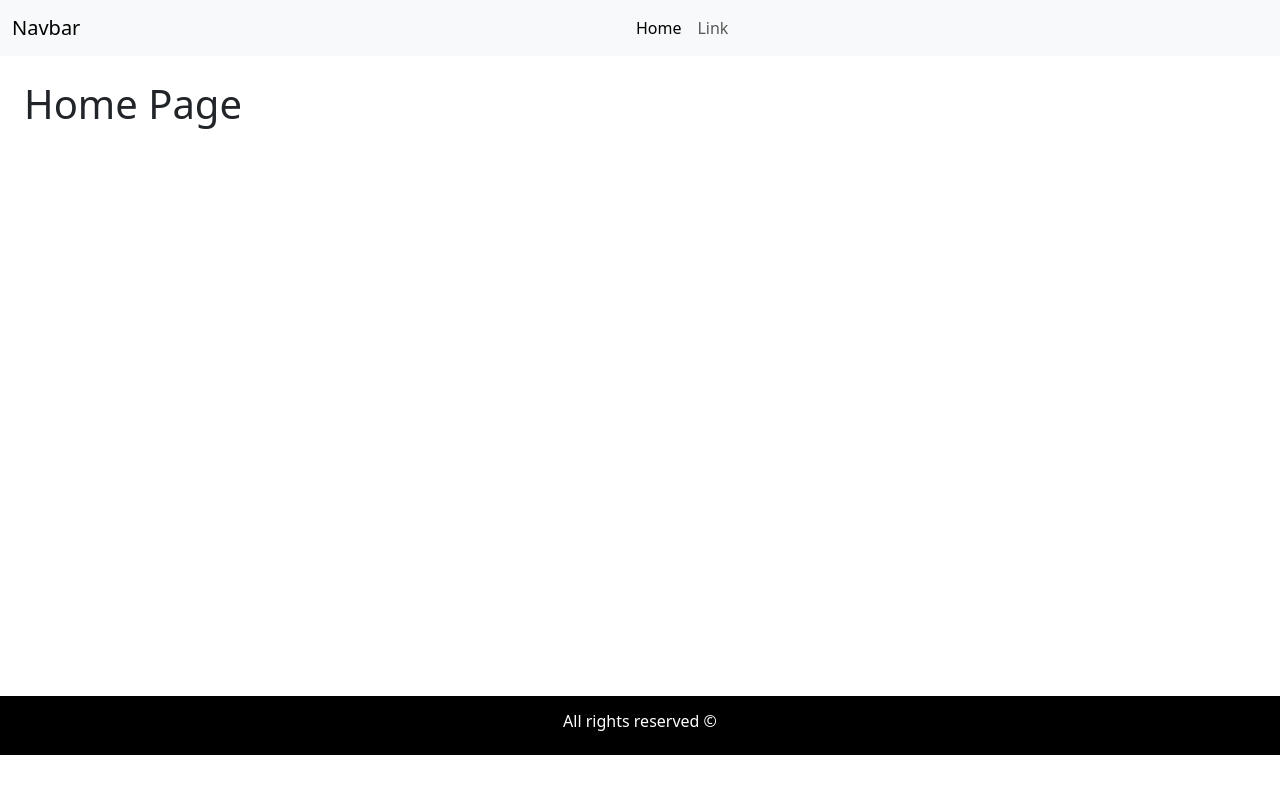
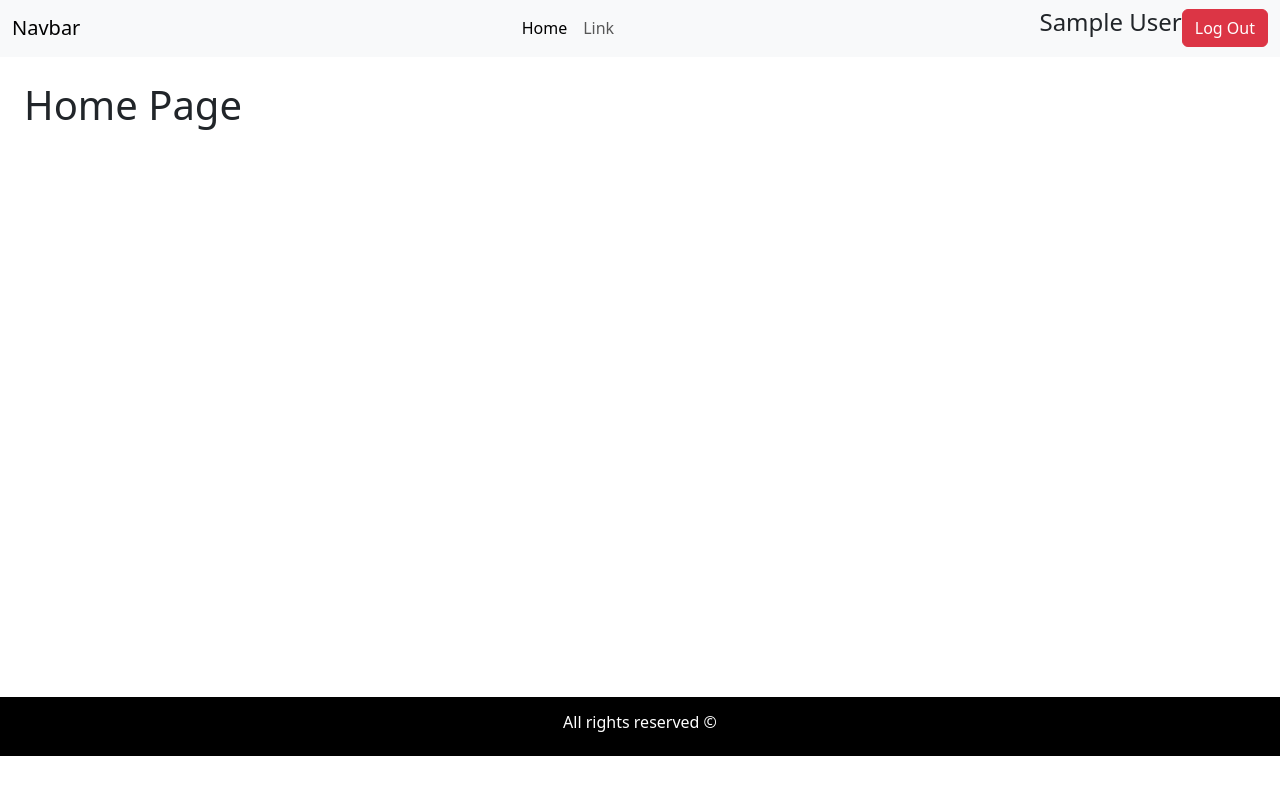
Before and after one commit to RushilReddy909/Expense-Tracker, a React (Create React App) app in the folder client/: page / in a window 1280 px wide. Shown: the top 794 px of the page. Built offline with nearby package versions, Linux system fonts and the light colour scheme; sample sign-in values are in the browser's storage.

Commit message:
Added secure redirection functionality

```diff
--- a/client/src/App.js
+++ b/client/src/App.js
@@ -1,4 +1,4 @@
-import {Routes, Route} from 'react-router-dom';
+import {Routes, Route, Navigate} from 'react-router-dom';
 import HomePage from './pages/HomePage';
 import Register from './pages/Register';
 import Login from './pages/Login'
@@ -7,7 +7,11 @@ function App() {
   return (
     <>
       <Routes>
-        <Route path='/' element={<HomePage/>} />
+        <Route path='/' element={
+          <ProtectedRoutes>
+            <HomePage/>
+          </ProtectedRoutes>
+        } />
         <Route path='/register' element={<Register/>} />
         <Route path='/login' element={<Login/>} />
       </Routes>
@@ -15,4 +19,13 @@ function App() {
   );
 }
 
-export default App;
+export function ProtectedRoutes(props){
+  if(localStorage.getItem('user')){
+    return props.children
+  }
+  else {
+    return <Navigate to='/login'/>
+  }
+};
+
+export default App
--- a/client/src/components/layouts/Header.js
+++ b/client/src/components/layouts/Header.js
@@ -1,7 +1,23 @@
-import React from "react";
-import { Link } from "react-router-dom";
+import React, {useState, useEffect} from "react";
+import { Link, useNavigate } from "react-router-dom";
+import { message } from "antd";
 
 const Header = () => {
+    const [loginUser, setLoginUser] = useState('')
+    useEffect(() => {
+        const userData = JSON.parse(localStorage.getItem('user'))
+        if(userData) {
+            setLoginUser(userData)
+        }
+    }, [])
+
+    const navigate = useNavigate()
+    const logOutHandler = () => {
+        localStorage.removeItem('user');
+        message.success('Logout Successful')
+        navigate('/login')
+    }
+
     return (
         <nav className="navbar navbar-expand-lg bg-body-tertiary">
         <div className="container-fluid">
@@ -10,13 +26,16 @@ const Header = () => {
             <span className="navbar-toggler-icon" />
             </button>
             <div className="collapse navbar-collapse" id="navbarSupportedContent">
-            <ul className="navbar-nav mx-auto mb-2 mb-lg-0">
+            <ul className="navbar-nav mb-2 mb-lg-0 d-flex flex-grow-1 justify-content-center">
                 <li className="nav-item">
                 <Link className="nav-link active" aria-current="page" to='/'>Home</Link>
                 </li>
                 <li className="nav-item">
                 <Link className="nav-link">Link</Link>
-                </li></ul>
+                </li>
+            </ul>
+            <h4>{loginUser && loginUser.name }</h4>
+            <button className="btn btn-danger" onClick={logOutHandler}>Log Out</button>
             </div>
         </div>
         </nav>
--- a/client/src/pages/Login.js
+++ b/client/src/pages/Login.js
@@ -1,4 +1,4 @@
-import React from 'react'
+import React, {useEffect} from 'react'
 import {Form, Input, Space, Typography, Button, Flex, message} from 'antd'
 import FormItem from 'antd/es/form/FormItem'
 import axios from 'axios'
@@ -13,21 +13,24 @@ const Login = () => {
     try {
       const {data} = await axios.post('/users/login', values);
       message.success('Login Successful');
-      localStorage.setItem('user', JSON.stringify({...data, password: ''}));
+      localStorage.setItem('user', JSON.stringify({...data.user, password: ''}));
       navigate('/');
     }
     catch(error) {
       message.error('Invalid Email or Password');
     }
   }
+
+  useEffect(() => {
+    if(localStorage.getItem('user')){
+      navigate('/')
+    }
+  }, [navigate]);
   return (
     <>
         <div className='login'>
           <Form layout='vertical' onFinish={submitHandler}>
             <h1>Login to Account</h1>
-            <Form.Item label="Name" name="name">
-              <Input/>
-            </Form.Item>
             <Form.Item label="Email" name="email">
               <Input type='email'/>
             </Form.Item>
@@ -36,7 +39,7 @@ const Login = () => {
             </Form.Item>
             <Form.Item>
                 <Flex justify='center'>
-                  <Text type='secondary'>First time user?<Link to='/register'> Click here to Sign up</Link></Text>
+                  <Text type='secondary'>First time user?<Link href='/register'> Click here to Sign up</Link></Text>
                 </Flex>
             </Form.Item>
             <FormItem className='mt-3'>
--- a/client/src/pages/Register.js
+++ b/client/src/pages/Register.js
@@ -1,4 +1,4 @@
-import React from 'react'
+import React, {useEffect} from 'react'
 import {Form, Input, Space, Typography, Button, Flex, message} from 'antd'
 import FormItem from 'antd/es/form/FormItem'
 import axios from 'axios'
@@ -21,6 +21,12 @@ const Register = () => {
 
     console.log(values);
   }
+
+  useEffect(() => {
+    if(localStorage.getItem('user')){
+      navigate('/')
+    }
+  }, [navigate]);
   return (
     <>
         <div className='register'>
@@ -35,7 +41,7 @@ const Register = () => {
             <Form.Item label="Password" name="password">
               <Input type='password'/>
             </Form.Item>
-            <Text type='secondary'>Already have an account?<Link to='/login'> Click here to Login</Link></Text>
+            <Text type='secondary'>Already have an account?<Link href='/login'> Click here to Login</Link></Text>
             <FormItem className='mt-3'>
               <Flex justify='center'>
                 <Button type='primary' htmlType='submit'>Register</Button>
```
